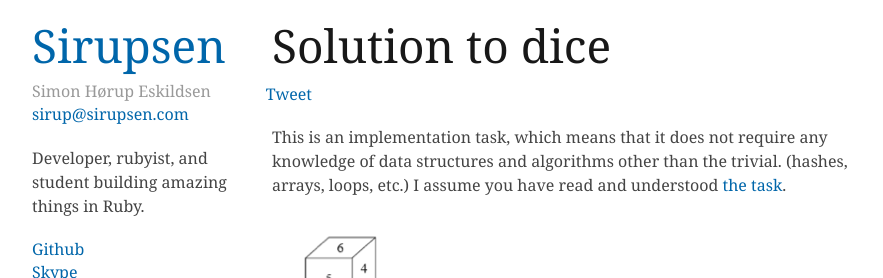
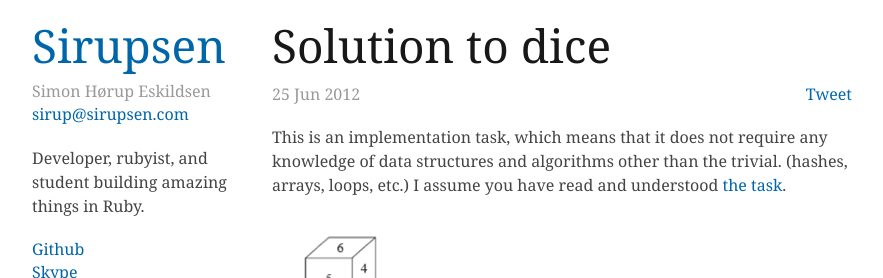
Before and after one commit to igor47/blog, a Jekyll site: the page built from dice.md, in a window 1280 px wide. Shown: the top 278 px of the page, without its empty margins (138-1021 px from the left). Built offline with Jekyll 4.4.1, drawn with Linux system fonts in a browser that asks for light colours; Markdown is read by kramdown in place of the engine named in the settings; comment, search, counter and statistics services are not loaded.

Commit message:
Add date to dice

```diff
--- a/dice.md
+++ b/dice.md
@@ -1,6 +1,7 @@
 ---
 layout: post
 title: Solution to dice
+date: "2012-06-25"
 ---
 
 This is an implementation task, which means that it does not require any
```
